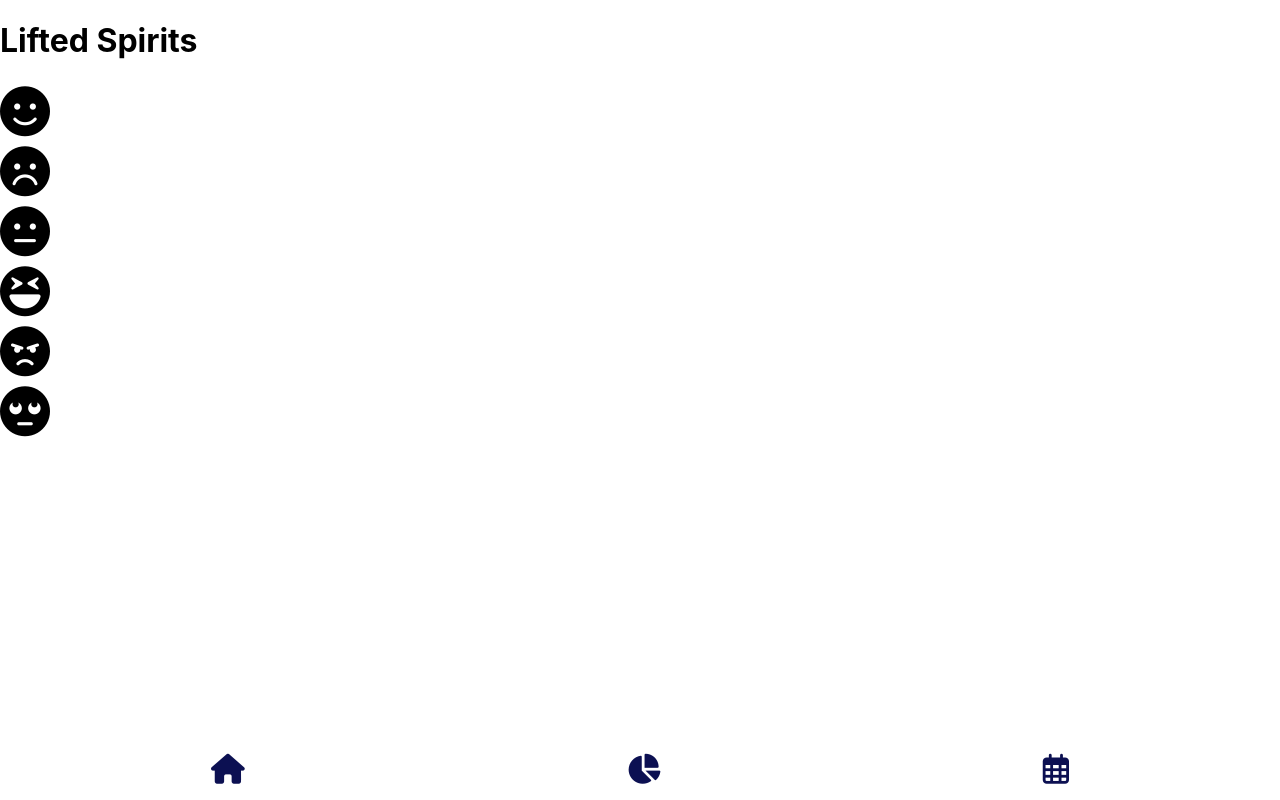
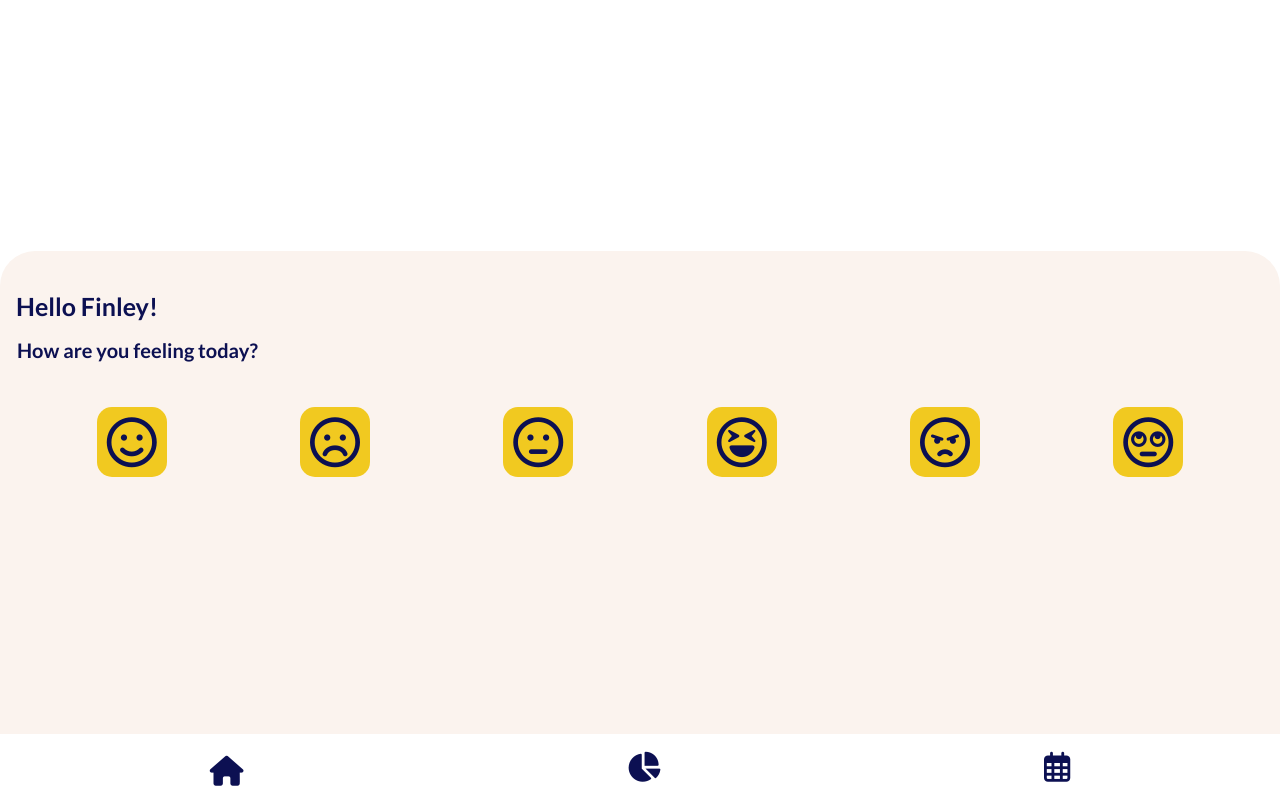
Before and after one commit to akildunne/lifted-spirits, a React (Create React App) app in the folder lifted-spirits/: page / in a window 1280 px wide. Built offline with nearby package versions, Linux system fonts and the light colour scheme.

Commit message:
Design Progress

```diff
--- a/lifted-spirits/public/index.html
+++ b/lifted-spirits/public/index.html
@@ -4,6 +4,8 @@
     <meta charset="utf-8" />
     <link rel="icon" href="%PUBLIC_URL%/favicon.ico" />
     <meta name="viewport" content="width=device-width, initial-scale=1" />
+    <link href="https://fonts.googleapis.com/css2?family=Lato&display=swap" rel="stylesheet">
+    <link href="https://fonts.googleapis.com/css2?family=Lato:wght@700&display=swap" rel="stylesheet">
     <script src="https://kit.fontawesome.com/baf7a3e4bb.js" crossorigin="anonymous"></script>
     <meta name="theme-color" content="#000000" />
     <meta
--- a/lifted-spirits/src/App.css
+++ b/lifted-spirits/src/App.css
@@ -1,9 +1,59 @@
+* {
+  font-family: 'Lato', sans-serif;
+  color: #0C1052;
+}
+
 .container {
   display: flex;
 }
 
+header {
+  width: 100%;
+  height: 230px;
+  background-image: ;
+}
+
+h1 {
+  color: white;
+}
+
+h2 {
+  font-weight: bold;
+  font-size: 25px;
+  margin: 40px 16px 16px 16px;
+}
+
+h3 {
+  font-size: 20px;
+  margin: 17px;
+}
+
+main {
+  position: fixed;
+  width: 100%;
+  height: 614px;
+  background-color: #FBF3EE;
+  border-top-right-radius: 35px;
+  border-top-left-radius: 35px;
+}
+
+.mood-display {
+  display: flex;
+  justify-content: space-around;
+  flex-flow: row wrap;
+  align-items: center;
+  align-content: center;
+  margin: 30px;
+}
+
 .mood-icon {
+  color: #0C1052;
+  display: flex;
   font-size: 50px;
+  padding: 10px;
+  margin: 15px;
+  background-color: #F1C920;
+  border-radius: 15px;
 }
 
 .activity {
@@ -15,12 +65,14 @@
   color: #0C1052;
   font-size: 30px;
   justify-content: space-around;
-  margin: 20px;
+  margin: 18px
+
 }
 
 footer {
-  position: absolute;
-  bottom: 0;
+  position: fixed;
+  bottom: 0px;
   width: 100%;
   height: 66px;
+  background-color: white;
 }
--- a/lifted-spirits/src/App.js
+++ b/lifted-spirits/src/App.js
@@ -1,5 +1,5 @@
 import React, { useEffect, useState } from "react";
-import { Switch, Route, useHistory } from "react-router-dom";
+import { Switch, Route, useHistory, Link } from "react-router-dom";
 import Activities from "./Components/Activities";
 // import Dashboard from './Components/Dashboard';
 import Journal from "./Components/Journal";
@@ -48,6 +48,8 @@ function App() {
       <main>
         <Switch>
           <Route exact path="/">
+            <h2>Hello Finley!</h2>
+            <h3>How are you feeling today?</h3>
             <Mood setMood={setMood} />
           </Route>
           <Route path="/activities">
@@ -62,11 +64,15 @@ function App() {
         </Switch>
       </main>
       <footer>
-        <div className="footer-icon">
-          <i class="fas fa-home"></i>
-          <i class="fas fa-chart-pie"></i>
-          <i class="far fa-calendar-alt"></i>
-        </div>
+        <nav>
+          <div className="footer-icon">
+            <Link to="/">
+              <i class="fas fa-home"></i>
+            </Link>
+            <i class="fas fa-chart-pie"></i>
+            <i class="far fa-calendar-alt"></i>
+          </div>
+        </nav>
       </footer>
     </div>
   );
--- a/lifted-spirits/src/Components/Mood.jsx
+++ b/lifted-spirits/src/Components/Mood.jsx
@@ -6,12 +6,12 @@ const Mood = (props) => {
   const [redirect, setRedirect] = useState(false);
 
   const moods = [
-    { icon: <i className="fas fa-smile"></i>, name: 'happy' },
-    { icon: <i className="fas fa-frown"></i>, name: 'sad' },
-    { icon: <i className="fas fa-meh"></i>, name: 'meh' },
-    { icon: <i className="fas fa-laugh-squint"></i>, name: 'excited' },
-    { icon: <i className="fas fa-angry"></i>, name: 'angry' },
-    { icon: <i className="fas fa-meh-rolling-eyes"></i>, name: 'annoyed' }]
+    { icon: <i className="far fa-smile"></i>, name: 'happy' },
+    { icon: <i className="far fa-frown"></i>, name: 'sad' },
+    { icon: <i className="far fa-meh"></i>, name: 'meh' },
+    { icon: <i className="far fa-laugh-squint"></i>, name: 'excited' },
+    { icon: <i className="far fa-angry"></i>, name: 'angry' },
+    { icon: <i className="far fa-meh-rolling-eyes"></i>, name: 'annoyed' }]
 
   const setMood = (name) => {
     props.setMood(name)
@@ -21,7 +21,7 @@ const Mood = (props) => {
   if (redirect === true) { return <Redirect to='/activities' /> }
 
   return (
-    <div>
+    <div className='mood-display'>
       {moods.map((mood, index) => <div key={index} onClick={(e) => setMood(mood.name)}><div className='mood-icon'>{mood.icon}</div></div>)}
     </div>
 
```
